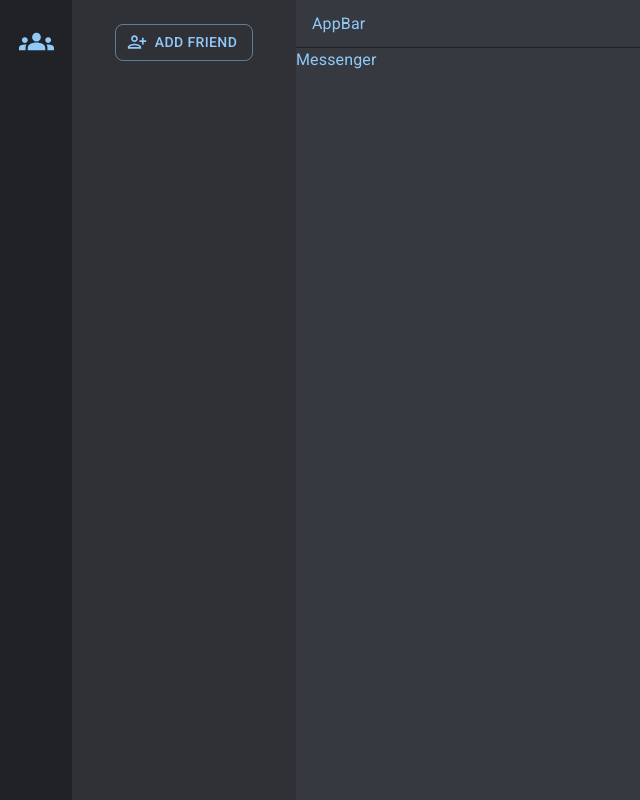
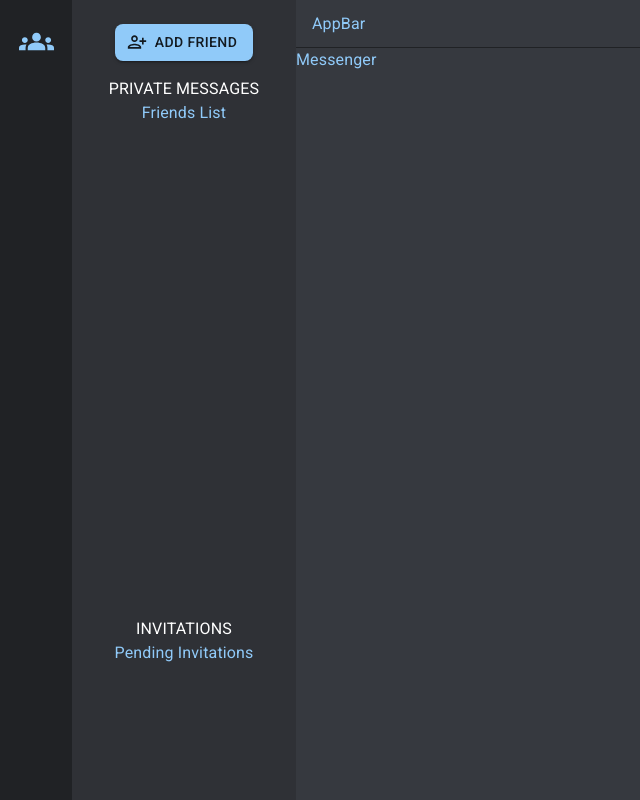
Before and after one commit to tomascatena/discord-clone, a React (Create React App) app in the folder client/: page /dashboard in a window 1280 px wide. Shown: the whole page, without its empty margins (0-640 px from the left). Built offline with nearby package versions, Linux system fonts and the light colour scheme.

Commit message:
add list of friend and list of pending invitations

```diff
--- /dev/null
+++ b/client/src/components/FriendsList/FriendsList.styled.ts
@@ -0,0 +1,10 @@
+import { styled } from '@mui/system';
+
+export const FriendsListContainer = styled('div')(() => ({
+  flex: 1,
+  width: '100%',
+  display: 'flex',
+  flexDirection: 'column',
+  alignItems: 'center',
+  overflow: 'auto',
+}));
--- /dev/null
+++ b/client/src/components/FriendsList/FriendsList.tsx
@@ -0,0 +1,12 @@
+import { FriendsListContainer } from './FriendsList.styled';
+import React from 'react';
+
+type Props = {}
+
+const FriendsList:React.FC<Props> = () => {
+  return (
+    <FriendsListContainer>Friends List</FriendsListContainer>
+  );
+};
+
+export default FriendsList;
--- a/client/src/components/FriendsSidebar/FriendsSidebar.styled.ts
+++ b/client/src/components/FriendsSidebar/FriendsSidebar.styled.ts
@@ -9,3 +9,13 @@ export const FriendsSidebarContainer = styled('div')(({ theme }) => ({
   backgroundColor: '#2F3136',
   paddingTop: theme.spacing(3)
 }));
+
+export const ListsContainer = styled('div')(({ theme }) => ({
+  width: '100%',
+  height: '100%',
+  display: 'flex',
+  flexDirection: 'column',
+  alignItems: 'center',
+  overflow: 'auto',
+  paddingTop: theme.spacing(2)
+}));
--- a/client/src/components/FriendsSidebar/FriendsSidebar.tsx
+++ b/client/src/components/FriendsSidebar/FriendsSidebar.tsx
@@ -1,5 +1,7 @@
-import { Button } from '@mui/material';
-import { FriendsSidebarContainer } from './FriendsSidebar.styled';
+import { Button, Typography } from '@mui/material';
+import { FriendsSidebarContainer, ListsContainer } from './FriendsSidebar.styled';
+import FriendsList from '@components/FriendsList/FriendsList';
+import PendingInvitations from '../PendingInvitations/PendingInvitations';
 import PersonAddAltIcon from '@mui/icons-material/PersonAddAlt';
 import React from 'react';
 
@@ -13,12 +15,34 @@ const FriendsSidebar:React.FC<Props> = () => {
   return (
     <FriendsSidebarContainer>
       <Button
-        variant='outlined'
+        variant='contained'
         startIcon={<PersonAddAltIcon/>}
         onClick={openAddFriendDialog}
       >
         Add Friend
       </Button>
+
+      <ListsContainer>
+        <Typography
+          variant='body1'
+          textTransform='uppercase'
+          color='textPrimary'
+        >
+          Private Messages
+        </Typography>
+
+        <FriendsList/>
+
+        <Typography
+          variant='body1'
+          textTransform='uppercase'
+          color='textPrimary'
+        >
+          Invitations
+        </Typography>
+
+        <PendingInvitations/>
+      </ListsContainer>
     </FriendsSidebarContainer>
   );
 };
--- /dev/null
+++ b/client/src/components/PendingInvitations/PendingInvitations.styled.ts
@@ -0,0 +1,10 @@
+import { styled } from '@mui/material';
+
+export const PendingInvitationsContainer = styled('div')(() => ({
+  width: '100%',
+  height: '22%',
+  display: 'flex',
+  flexDirection: 'column',
+  alignItems: 'center',
+  overflow: 'auto',
+}));
--- /dev/null
+++ b/client/src/components/PendingInvitations/PendingInvitations.tsx
@@ -0,0 +1,12 @@
+import { PendingInvitationsContainer } from './PendingInvitations.styled';
+import React from 'react';
+
+type Props = {}
+
+const PendingInvitations:React.FC<Props> = () => {
+  return (
+    <PendingInvitationsContainer>Pending Invitations</PendingInvitationsContainer>
+  );
+};
+
+export default PendingInvitations;
```
